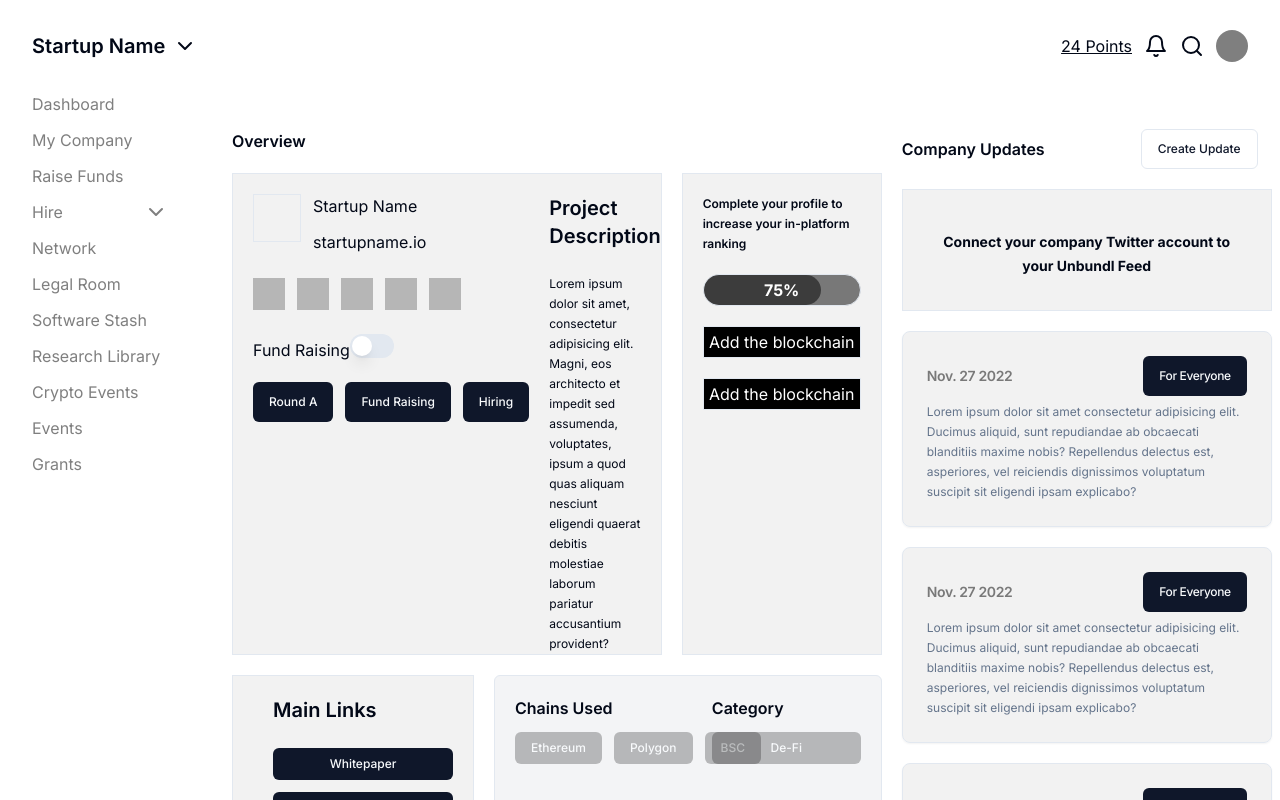
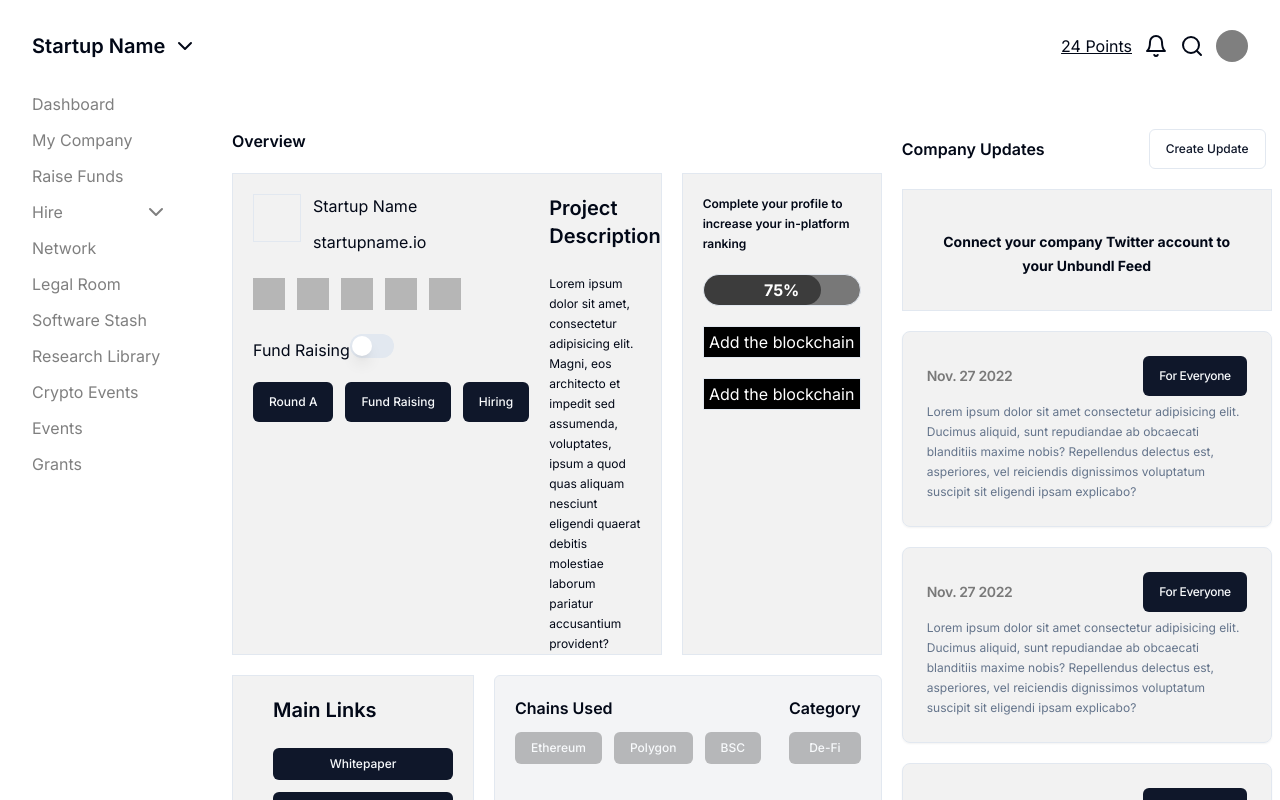
Before and after one commit to ShaikhNabeelShabbir/unbundl-web, a React (Vite) app: page /founder-dashboard in a window 1280 px wide. Both pictures are taken after a click on the button "My Company". Shown: the top 800 px of the page. Built offline with nearby package versions, Linux system fonts and the light colour scheme.

Commit message:
changes updated

```diff
--- a/src/pages/startup/my-company.tsx
+++ b/src/pages/startup/my-company.tsx
@@ -157,7 +157,7 @@ const MyCompany: React.FC = () => {
                       </div>
                     </div>
 
-                    <div className="flex flex-col">
+                    <div className="flex flex-col w-fit ml-auto">
                       <div className="font-semibold mb-3">Category</div>
                       <Button className="h-8 bg-black/25">De-Fi</Button>
                     </div>
@@ -170,7 +170,7 @@ const MyCompany: React.FC = () => {
                       </div>
                     </div>
 
-                    <div className="flex flex-col">
+                    <div className="flex flex-col w-fit ml-auto">
                       <div className="font-semibold mb-3">
                         Level of Completion
                       </div>
@@ -401,9 +401,8 @@ const MyCompany: React.FC = () => {
               <div className="flex items-center space-x-12">
                 <p className="font-semibold text-5">Company Updates</p>
                 <Dialog>
-                  <DialogHeader></DialogHeader>
                   <DialogTrigger>
-                    <Button variant="link" className=" mr-0 border">
+                    <Button variant="link" className=" mr-0 border ml-14">
                       Create Update
                     </Button>
                   </DialogTrigger>
```
